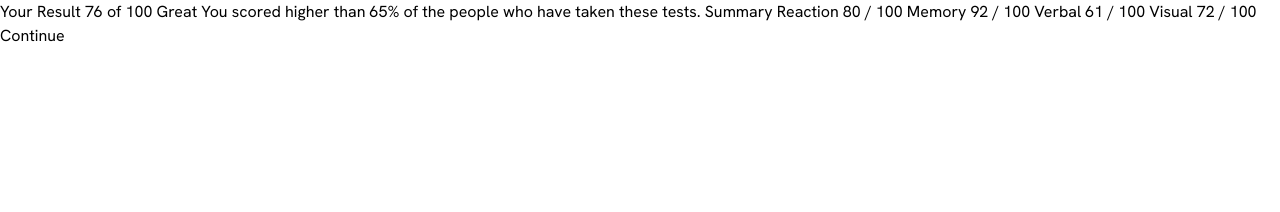
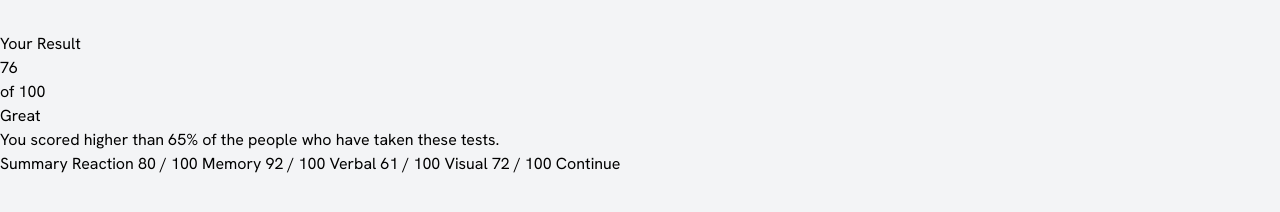
Before and after one commit to EdwinDev6/results-summary-component-tailwind, a website: page src/index.html in a window 1280 px wide. Drawn offline with Linux system fonts and the light colour scheme.

Commit message:
feat: html semantic structure

```diff
--- a/src/index.html
+++ b/src/index.html
@@ -13,13 +13,28 @@
 
     <title>Results summary component</title>
     <link rel="stylesheet" href="./css/styles.css" />
-    <link rel="preconnect" href="https://fonts.googleapis.com">
-<link rel="preconnect" href="https://fonts.gstatic.com" crossorigin>
-<link href="https://fonts.googleapis.com/css2?family=Hanken+Grotesk:ital,wght@0,100..900;1,100..900&display=swap" rel="stylesheet">
+    <link rel="preconnect" href="https://fonts.googleapis.com" />
+    <link rel="preconnect" href="https://fonts.gstatic.com" crossorigin />
+    <link
+      href="https://fonts.googleapis.com/css2?family=Hanken+Grotesk:ital,wght@0,100..900;1,100..900&display=swap"
+      rel="stylesheet"
+    />
   </head>
-  <body class="font-haken">
-    Your Result 76 of 100 Great You scored higher than 65% of the people who
-    have taken these tests. Summary Reaction 80 / 100 Memory 92 / 100 Verbal 61
-    / 100 Visual 72 / 100 Continue
+  <body class="font-haken bg-gray-100 py-8">
+    <section>
+      <article>
+        <p>Your Result</p>
+        <div>
+          <p>76</p>
+          <p>of 100</p>
+        </div>
+        <h3>Great</h3>
+        <p> You scored higher than 65% of the people who have taken these tests.</p>
+      </article>
+    </section>
+
+
+    Summary Reaction 80 / 100 Memory 92 / 100 Verbal 61 / 100 Visual 72 / 100
+    Continue
   </body>
 </html>
```
Also changed, not shown: src/css/styles.css.
